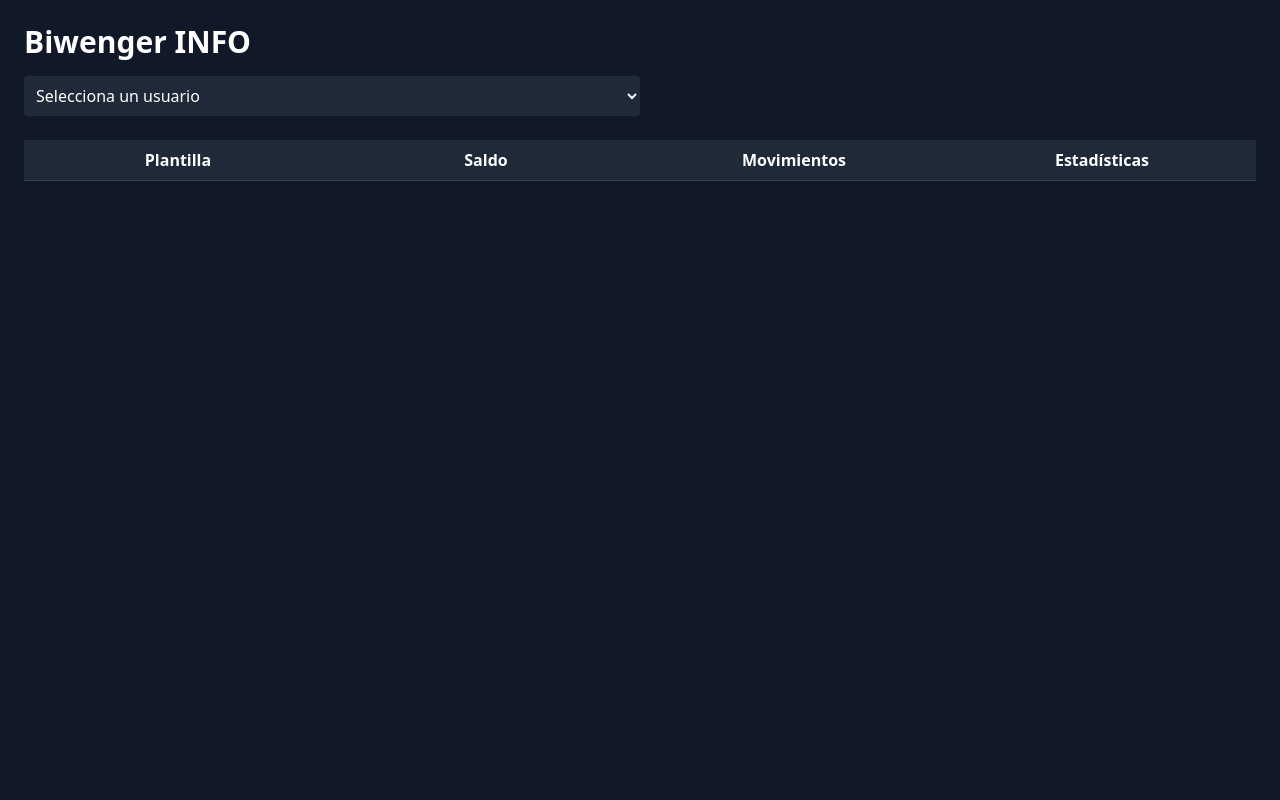
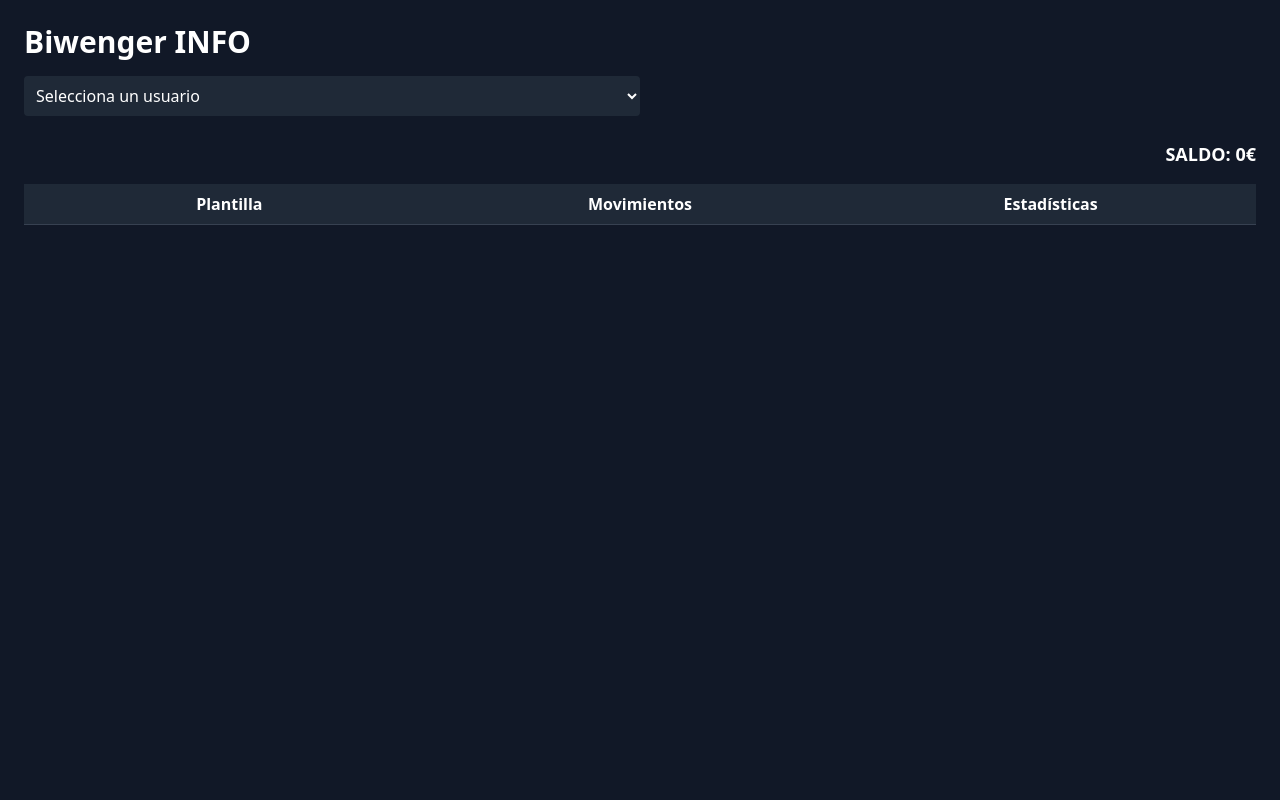
Before and after one commit to amcarrero-stack/Biwenger_Scraping, a Flask app: page / in a window 1280 px wide. Run offline with Flask 3, Linux system fonts and the light colour scheme; data comes from the database, SQL or seed files in the repository; some libraries are stand-ins or nearby versions.

Commit message:
quitando tab saldo y poniendo el saldo con colores

```diff
--- a/static/js/app.js
+++ b/static/js/app.js
@@ -23,12 +23,24 @@
 
     const usuario = usuariosData.find(u => u.id == usuarioId);
 
+    // Actualizar nombre y saldo en el header
+    const nombreEl = document.getElementById("nombreUsuario");
+    const saldoEl = document.getElementById("saldoUsuario");
+    nombreEl.textContent = usuario.name;
+
+    const saldoFormateado = new Intl.NumberFormat('es-ES', {
+        style: 'currency',
+        currency: 'EUR'
+    }).format(usuario.saldo ?? 0);
+    saldoEl.innerHTML = `<span class="text-white">SALDO:</span> ${saldoFormateado}`;
+    saldoEl.className = `text-lg font-semibold ml-4 ${usuario.saldo >= 0 ? 'text-green-500' : 'text-red-500'}`;
+
+    const container = document.getElementById("tabContent");
+    container.innerHTML = "";
+
     // Traer jugadores
     const res = await fetch(`/api/jugadores/${usuarioId}`);
     const jugadores = await res.json();
-
-    const container = document.getElementById("tabContent");
-    container.innerHTML = "";
 
     // Plantilla
     const plantillaCard = document.createElement("div");
@@ -43,21 +55,10 @@
     });
     container.appendChild(plantillaCard);
 
-    // Saldo
-    const saldoCard = document.createElement("div");
-    saldoCard.id = "saldo";
-    saldoCard.className = "tab-card bg-gray-800 rounded-lg p-4 hidden";
-    const saldoFormateado = new Intl.NumberFormat('es-ES', {
-        style: 'currency',
-        currency: 'EUR'
-    }).format(usuario?.saldo ?? 0);
-    saldoCard.innerHTML = `<h2 class="text-lg font-bold">Saldo: ${saldoFormateado}</h2>`;
-    container.appendChild(saldoCard);
-
     // Movimientos
     const movimientosCard = document.createElement("div");
     movimientosCard.id = "movimientos";
-    movimientosCard.className = "tab-card hidden flex flex-col items-center"; // contenedor flex centrado
+    movimientosCard.className = "tab-card hidden flex flex-col items-center";
     movimientosCard.innerHTML = "<h2 class='text-xl font-bold mb-2'>Movimientos</h2>";
     container.appendChild(movimientosCard);
 
@@ -77,7 +78,7 @@
             let fecha = m.fecha;
             if (tipo !== 'ABONO' && tipo !== 'PENALIZACION' && tipo !== 'CAMBIONOMBRE') {
                 const movDiv = document.createElement("div");
-                movDiv.className = "bg-gray-700 p-4 rounded mb-2 w-full max-w-xl"; // max-w-xl centra y limita tamaño
+                movDiv.className = "bg-gray-700 p-4 rounded mb-2 w-full max-w-xl"; // centrado y tamaño limitado
                 let importeFormateado = importe
                     ? new Intl.NumberFormat('es-ES', { style: 'currency', currency: 'EUR' }).format(importe)
                     : '';
--- a/templates/index.html
+++ b/templates/index.html
@@ -14,10 +14,15 @@
         <option value="">Selecciona un usuario</option>
     </select>
 
+    <!-- Nombre y saldo -->
+    <div id="usuarioHeader" class="flex justify-between items-center w-full mb-4">
+        <h2 id="nombreUsuario" class="text-3xl font-bold text-center flex-1"></h2> <!-- Vacío al inicio -->
+        <span id="saldoUsuario" class="text-lg font-semibold ml-4"><span class="text-white">SALDO:</span> 0€</span>
+    </div>
+
     <!-- Tabs -->
     <div class="flex w-full overflow-x-auto mb-4 border-b border-gray-700">
         <button class="tab-btn flex-1 p-2 text-center text-white font-semibold bg-gray-800 hover:bg-gray-700" data-tab="plantilla">Plantilla</button>
-        <button class="tab-btn flex-1 p-2 text-center text-white font-semibold bg-gray-800 hover:bg-gray-700" data-tab="saldo">Saldo</button>
         <button class="tab-btn flex-1 p-2 text-center text-white font-semibold bg-gray-800 hover:bg-gray-700" data-tab="movimientos">Movimientos</button>
         <button class="tab-btn flex-1 p-2 text-center text-white font-semibold bg-gray-800 hover:bg-gray-700" data-tab="estadisticas">Estadísticas</button>
     </div>
```
